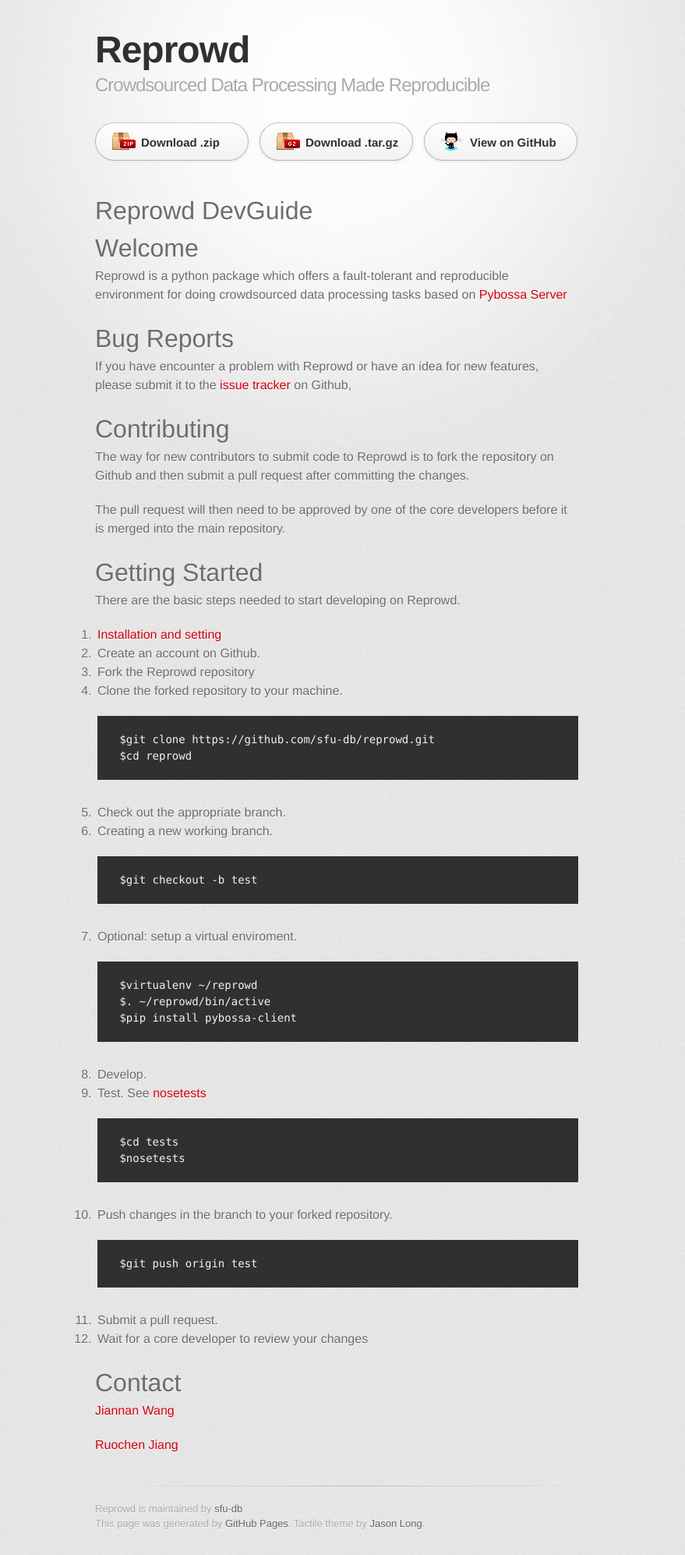
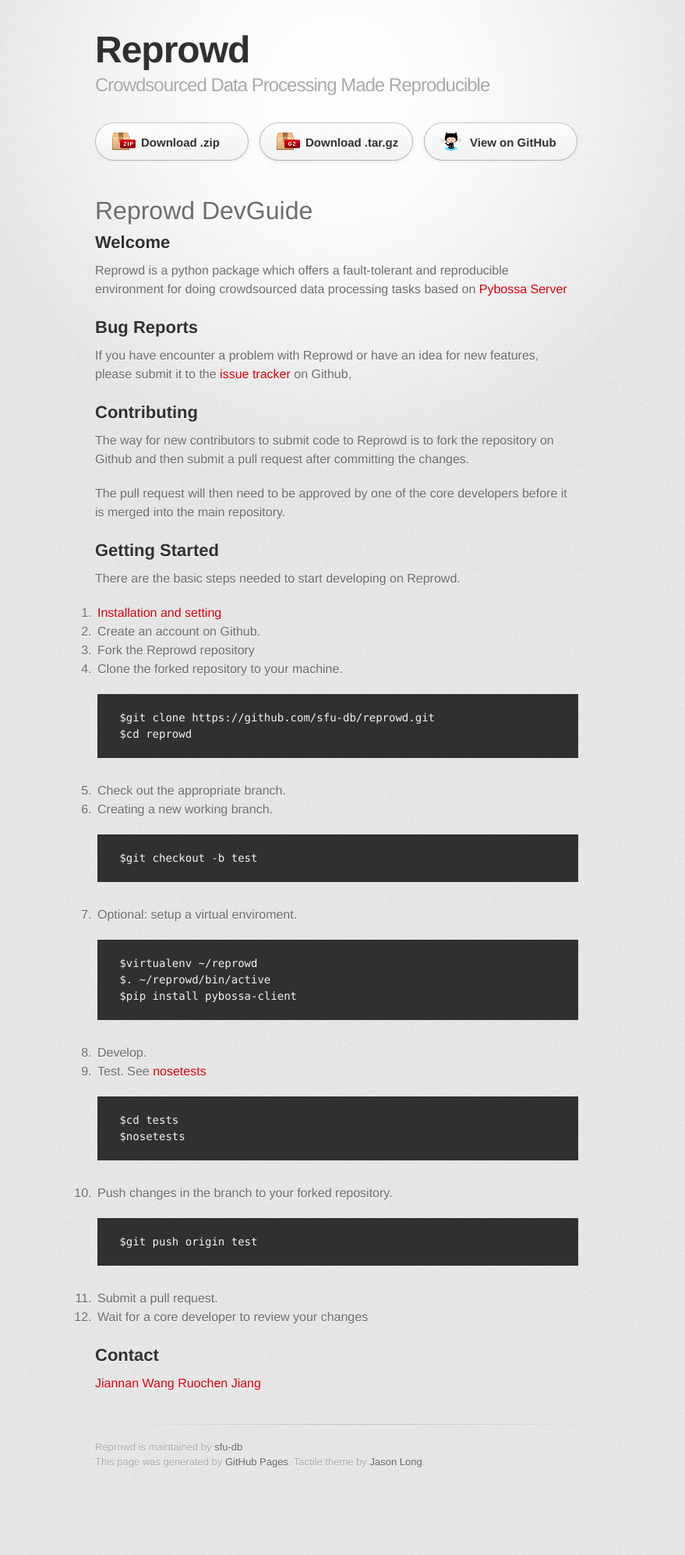
Before and after one commit to sfu-db/reprowd, a Jekyll site: the page built from dev_guide.md, in a window 1280 px wide. Shown: the whole page at 78% size, without its empty margins (208-1087 px from the left). Built offline with Jekyll 4.4.1, drawn with Linux system fonts in a browser that asks for light colours; some web fonts are replaced; after the commit the page ends 1915 px from its top, so only the background shows below that.

Commit message:
revise format

```diff
--- a/dev_guide.md
+++ b/dev_guide.md
@@ -4,21 +4,21 @@
 ---
 # Reprowd DevGuide
 
-# Welcome
+## Welcome
 
 Reprowd is a python package which offers a fault-tolerant and reproducible environment for doing crowdsourced data processing tasks based on [Pybossa Server](http://pybossa.com/)
 
-# Bug Reports
+## Bug Reports
 
 If you have encounter a problem with Reprowd or have an idea for new features, please submit it to the [issue tracker](https://github.com/sfu-db/reprowd/issues) on Github,
 
-# Contributing
+## Contributing
 
 The way for new contributors to submit code to Reprowd is to fork the repository on Github and then submit a pull request after committing the changes.
 
 The pull request will then need to be approved by one of the core developers before it is merged into the main repository.
 
-# Getting Started
+## Getting Started
 
 There are the basic steps needed to start developing on Reprowd.
 
@@ -50,8 +50,7 @@
 10. Submit a pull request.
 11. Wait for a core developer to review your changes
 
-# Contact
+## Contact
 
 [Jiannan Wang](jnwang@sfu.ca)
-
 [Ruochen Jiang](ruochenj@sfu.ca)
```
